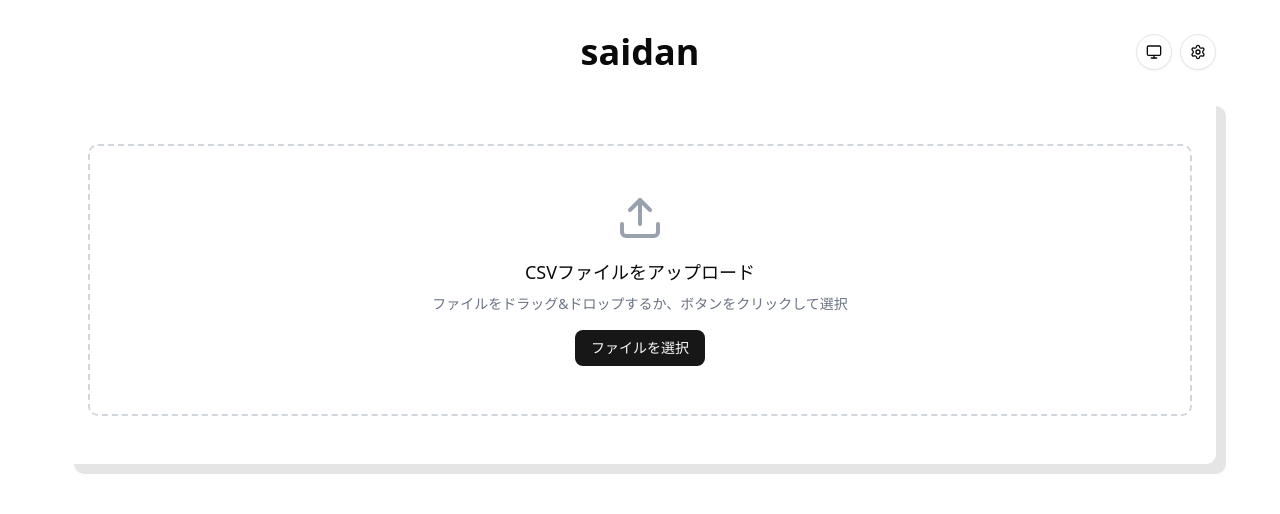
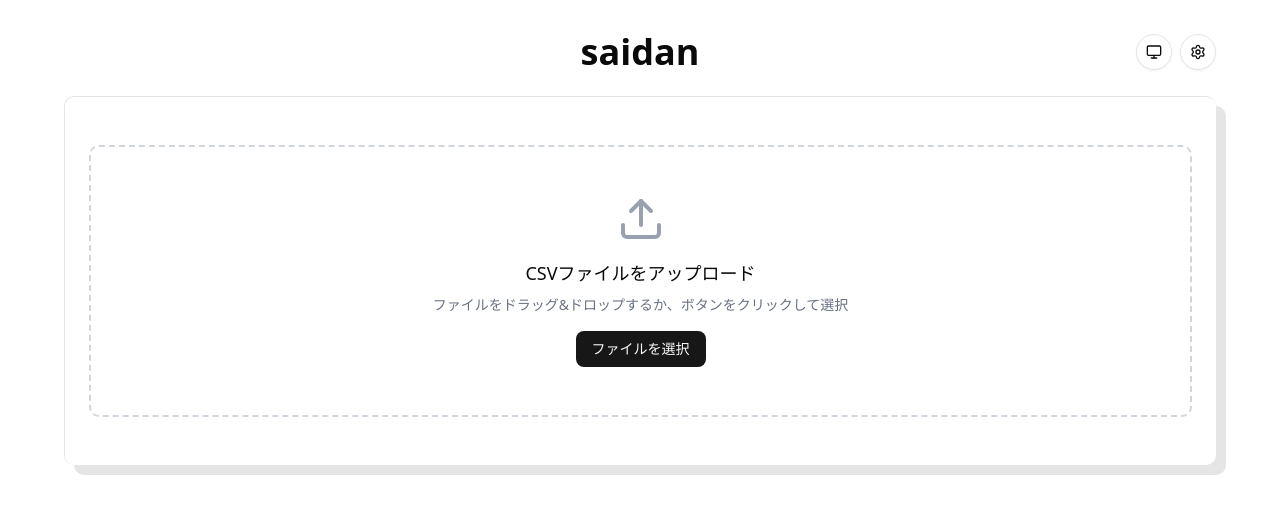
Before and after one commit to zackerms/saidan, a React (Vite) app: page / in a window 1280 px wide. Shown: the top 514 px of the page. Built offline with nearby package versions, Linux system fonts and the light colour scheme.

Commit message:
feat(view): カードにボーダーを付ける

```diff
--- a/src/components/ui/card.tsx
+++ b/src/components/ui/card.tsx
@@ -7,6 +7,10 @@ function Card({ className, ...props }: React.ComponentProps<"div">) {
     <div
       data-slot="card"
       style={{
+        borderStyle: 'solid',
+        borderColor: 'rgba(0, 0, 0, 0.1)',
+        borderTopWidth: 1,
+        borderLeftWidth: 1,
         boxShadow: '10px 10px 0px 0px rgba(0, 0, 0, 0.1)',
       }}
       className={cn(
```
